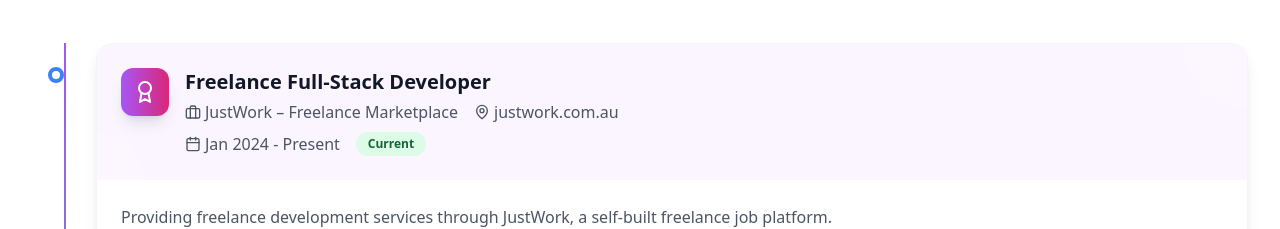
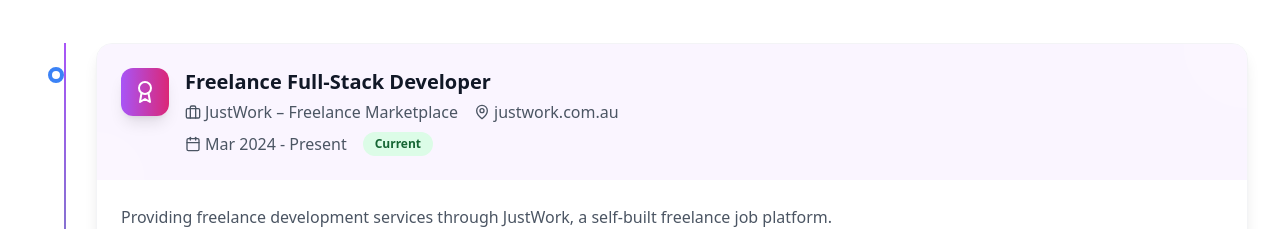
Before and after one commit to webkamal/kamalkhanal.com, a React (Vite) app: page / in a window 1280 px wide. Shown: the part 2900-3129 px from the top of the page. Built offline with nearby package versions, Linux system fonts and the light colour scheme.

Commit message:
Update JustWork start date

```diff
--- a/src/components/Experience.tsx
+++ b/src/components/Experience.tsx
@@ -7,7 +7,7 @@ const Experience: React.FC = () => {
       title: 'Freelance Full-Stack Developer',
       company: 'JustWork – Freelance Marketplace',
       location: 'justwork.com.au',
-      period: 'Jan 2024 - Present',
+      period: 'Mar 2024 - Present',
       status: 'Current',
       type: 'Freelance',
       description: 'Providing freelance development services through JustWork, a self-built freelance job platform.',
```
